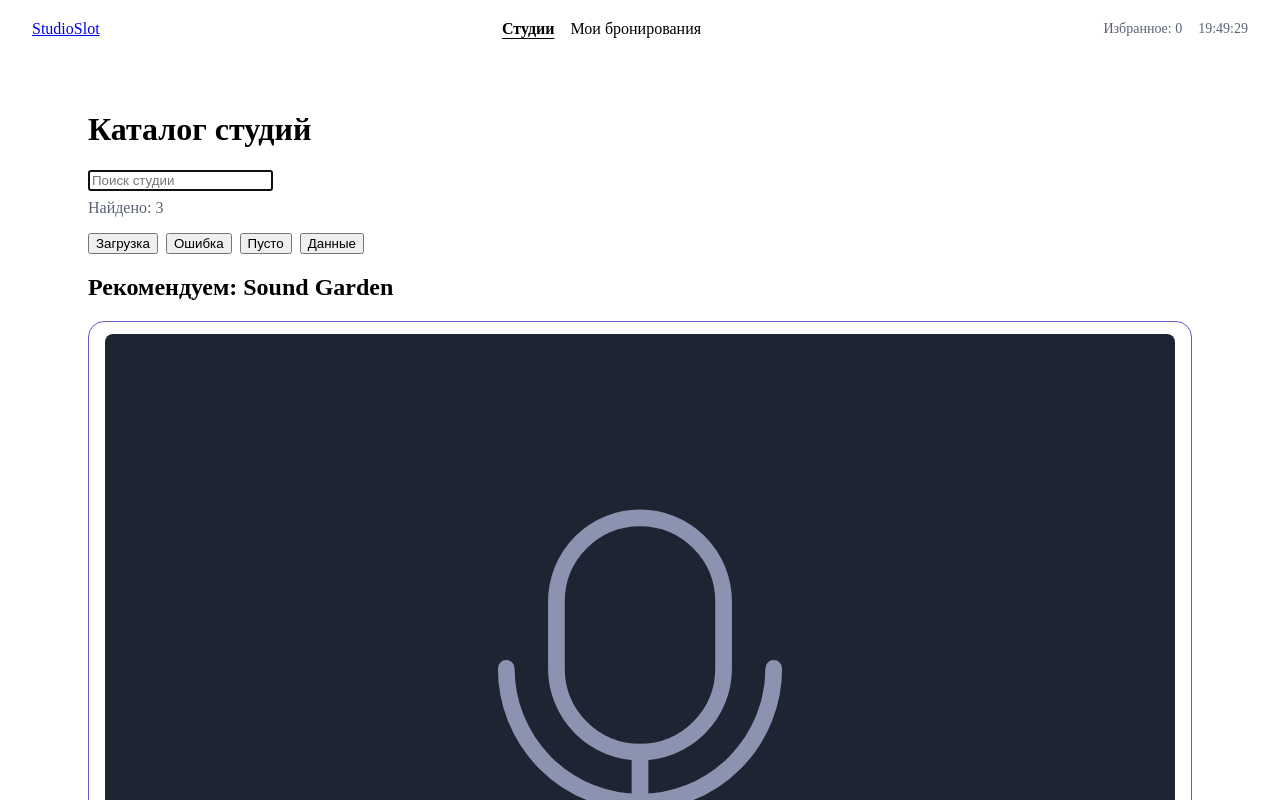
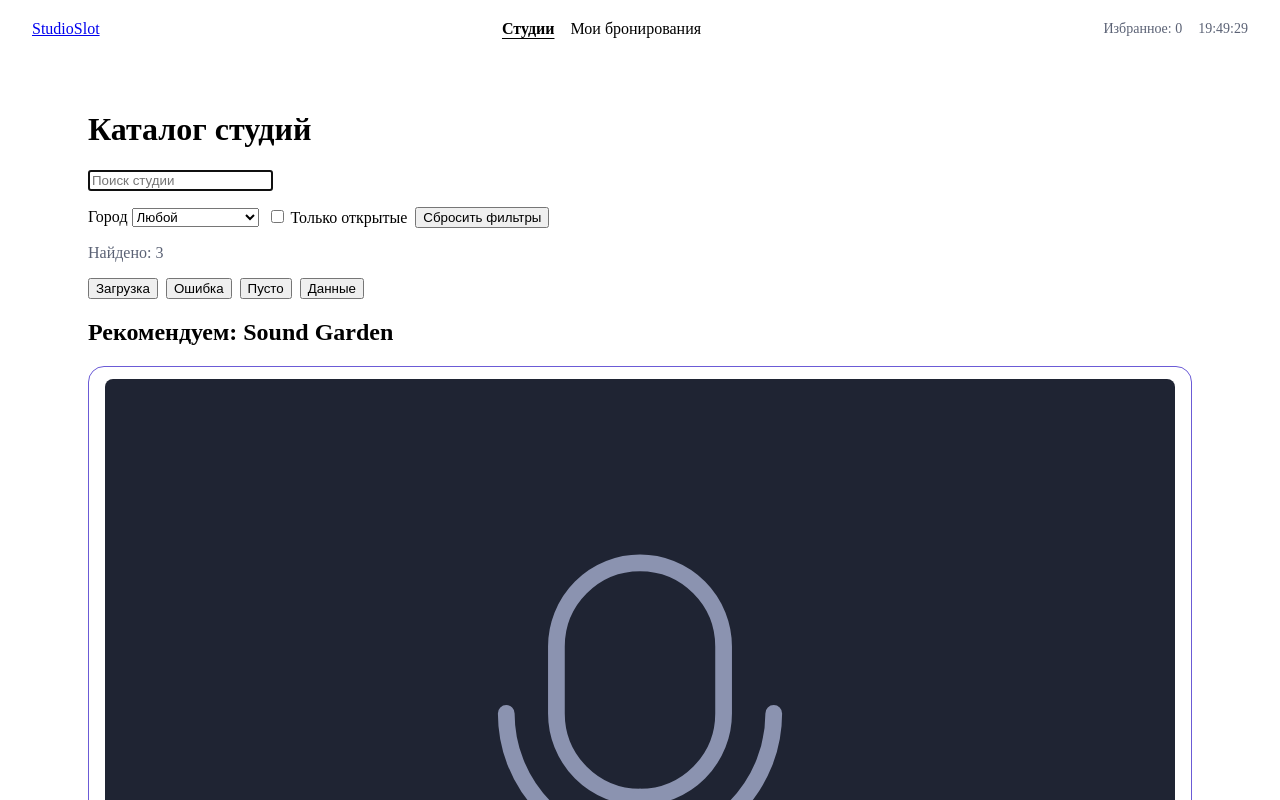
Before and after one commit to uncodegen-beep/studio-slot-course, an Angular app: page /studios in a window 1280 px wide. Shown: the top 800 px of the page. Built offline with nearby package versions, Linux system fonts and the light colour scheme.

Commit message:
feat(lesson-027): фильтры с equal и аналитика с untracked

```diff
--- /dev/null
+++ b/src/entities/studio/model/studio-filters.ts
@@ -0,0 +1,27 @@
+import type { Studio } from '@shared/model';
+
+/** Фильтры каталога. city: '' — любой город */
+export interface StudioFilters {
+    readonly city: string;
+    readonly onlyOpen: boolean;
+}
+
+export const DEFAULT_STUDIO_FILTERS: StudioFilters = { city: '', onlyOpen: false };
+
+/** Равны по содержанию — для signal({ equal }): новый, но такой же объект не будит зависимых */
+export function sameStudioFilters(a: StudioFilters, b: StudioFilters): boolean {
+    return a.city === b.city && a.onlyOpen === b.onlyOpen;
+}
+
+/** Чистая функция: легко тестировать отдельно от компонента */
+export function filterStudios(studios: Studio[], query: string, filters: StudioFilters): Studio[] {
+    const q = query.trim().toLowerCase();
+    return studios.filter(
+        (studio) =>
+            (!q ||
+                studio.name.toLowerCase().includes(q) ||
+                studio.city.toLowerCase().includes(q)) &&
+            (!filters.city || studio.city === filters.city) &&
+            (!filters.onlyOpen || studio.isOpen),
+    );
+}
--- a/src/pages/catalog/ui/catalog-page.component.html
+++ b/src/pages/catalog/ui/catalog-page.component.html
@@ -10,6 +10,43 @@
     [value]="query()"
     (input)="query.set(queryInput.value)"
 />
+
+<div
+    class="filters"
+    role="group"
+    aria-label="Фильтры каталога"
+>
+    <label>
+        Город
+        <select
+            #citySelect
+            [value]="filters().city"
+            (change)="setCity(citySelect.value)"
+        >
+            <option value="">Любой</option>
+            @for (city of cities(); track city) {
+                <option [value]="city">{{ city }}</option>
+            }
+        </select>
+    </label>
+
+    <label>
+        <input
+            #onlyOpenBox
+            type="checkbox"
+            [checked]="filters().onlyOpen"
+            (change)="setOnlyOpen(onlyOpenBox.checked)"
+        />
+        Только открытые
+    </label>
+
+    <button
+        type="button"
+        (click)="resetFilters()"
+    >
+        Сбросить фильтры
+    </button>
+</div>
 
 <!-- aria-live: скринридер сообщит новое число найденных студий -->
 <p
--- a/src/pages/catalog/ui/catalog-page.component.scss
+++ b/src/pages/catalog/ui/catalog-page.component.scss
@@ -4,7 +4,8 @@
 }
 
 .demo-states,
-.list-actions {
+.list-actions,
+.filters {
     display: flex;
     gap: 8px;
     margin: 16px 0;
@@ -24,3 +25,8 @@ app-studio-card {
     margin: 8px 0 0;
     color: #5b6275;
 }
+
+.filters {
+    flex-wrap: wrap;
+    align-items: center;
+}
--- a/src/pages/catalog/ui/catalog-page.component.ts
+++ b/src/pages/catalog/ui/catalog-page.component.ts
@@ -1,12 +1,27 @@
 import { NgTemplateOutlet } from '@angular/common';
-import { ChangeDetectionStrategy, Component, computed, inject, signal } from '@angular/core';
+import {
+    ChangeDetectionStrategy,
+    Component,
+    computed,
+    effect,
+    inject,
+    signal,
+    untracked,
+} from '@angular/core';
 
 import { FavoritesStore } from '@features/toggle-favorite/model/favorites.store';
 
+import {
+    DEFAULT_STUDIO_FILTERS,
+    type StudioFilters,
+    filterStudios,
+    sameStudioFilters,
+} from '@entities/studio/model/studio-filters';
 import { DEMO_STUDIOS } from '@entities/studio/model/studios.demo';
 import { StudioCardComponent } from '@entities/studio/ui/studio-card/studio-card.component';
 import { StudioListComponent } from '@entities/studio/ui/studio-list/studio-list.component';
 
+import { AnalyticsService } from '@shared/lib/analytics/analytics.service';
 import { AutofocusDirective } from '@shared/lib/autofocus/autofocus.directive';
 import type { Studio } from '@shared/model';
 import { SpinnerComponent } from '@shared/ui/spinner/spinner.component';
@@ -36,6 +51,13 @@ export class CatalogPageComponent {
     /** Строка поиска — сигнал: шаблон, который её читает, обновится сам */
     protected readonly query = signal('');
 
+    /** equal: новый, но такой же по содержанию объект не пересчитает каталог и не запустит эффект */
+    protected readonly filters = signal<StudioFilters>(DEFAULT_STUDIO_FILTERS, {
+        equal: sameStudioFilters,
+    });
+
+    private readonly analytics = inject(AnalyticsService);
+
     protected readonly demoStates: { value: DemoState; label: string }[] = [
         { value: 'loading', label: 'Загрузка' },
         { value: 'error', label: 'Ошибка' },
@@ -46,23 +68,42 @@ export class CatalogPageComponent {
     /** Первая студия из подборки «Рекомендуем»; может не найтись — тип Studio | undefined */
     protected readonly featured = computed(() => this.studios().find((studio) => studio.featured));
 
-    /**
-     * Студии по строке поиска. Зависимости — studios и query: computed запомнил их сам,
-     * пересчёт — только когда одна из них изменилась и значение кто-то прочитал
-     */
-    protected readonly filtered = computed(() => {
-        const q = this.query().trim().toLowerCase();
-        if (!q) {
-            return this.studios();
-        }
-        return this.studios().filter(
-            (studio) =>
-                studio.name.toLowerCase().includes(q) || studio.city.toLowerCase().includes(q),
-        );
-    });
+    /** Города для фильтра — из самих данных, без повторов */
+    protected readonly cities = computed(() =>
+        [...new Set(this.studios().map((studio) => studio.city))].sort(),
+    );
+
+    /** Зависимости — studios, query и filters: computed запомнил их сам */
+    protected readonly filtered = computed(() =>
+        filterStudios(this.studios(), this.query(), this.filters()),
+    );
 
     /** computed от computed: граф query/studios → filtered → count */
     protected readonly count = computed(() => this.filtered().length);
+
+    constructor() {
+        // Аналитика поиска: перезапуск — только при смене query или filters
+        effect(() => {
+            const query = this.query().trim();
+            const { city, onlyOpen } = this.filters();
+            // Размер избранного читаем без подписки: клик по сердечку не должен слать событие поиска
+            const favorites = untracked(() => this.favoritesStore.favorites().size);
+            this.analytics.track('catalog_search', { query, city, onlyOpen, favorites });
+        });
+    }
+
+    protected setCity(city: string): void {
+        this.filters.update((filters) => ({ ...filters, city }));
+    }
+
+    protected setOnlyOpen(onlyOpen: boolean): void {
+        this.filters.update((filters) => ({ ...filters, onlyOpen }));
+    }
+
+    /** Новый объект с теми же значениями: при уже сброшенных фильтрах equal ничего не запустит */
+    protected resetFilters(): void {
+        this.filters.set({ ...DEFAULT_STUDIO_FILTERS });
+    }
 
     protected showState(state: DemoState): void {
         this.loading.set(state === 'loading');
--- /dev/null
+++ b/src/shared/lib/analytics/analytics.service.ts
@@ -0,0 +1,20 @@
+import { Injectable, signal } from '@angular/core';
+
+export interface AnalyticsEvent {
+    readonly name: string;
+    readonly params: Readonly<Record<string, unknown>>;
+}
+
+/**
+ * Учебная аналитика: события копятся в памяти. В реальном проекте track()
+ * отправлял бы их на сервер или в Яндекс Метрику — только с согласия пользователя
+ */
+@Injectable({ providedIn: 'root' })
+export class AnalyticsService {
+    private readonly log = signal<readonly AnalyticsEvent[]>([]);
+    readonly events = this.log.asReadonly();
+
+    track(name: string, params: Record<string, unknown> = {}): void {
+        this.log.update((events) => [...events, { name, params }]);
+    }
+}
```
Also changed, not shown: 2 other files (tests, documents, lock files or other folders).
